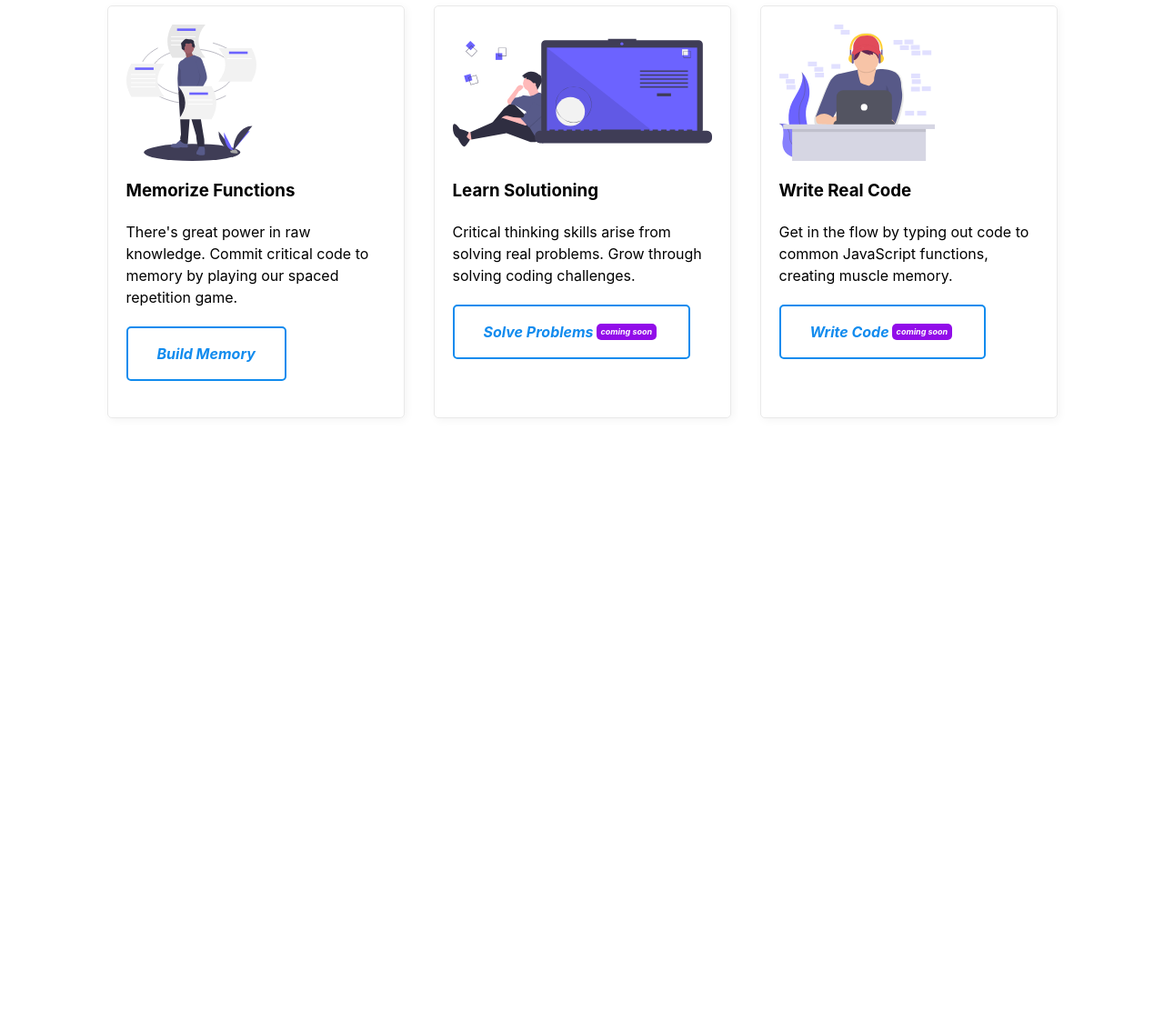
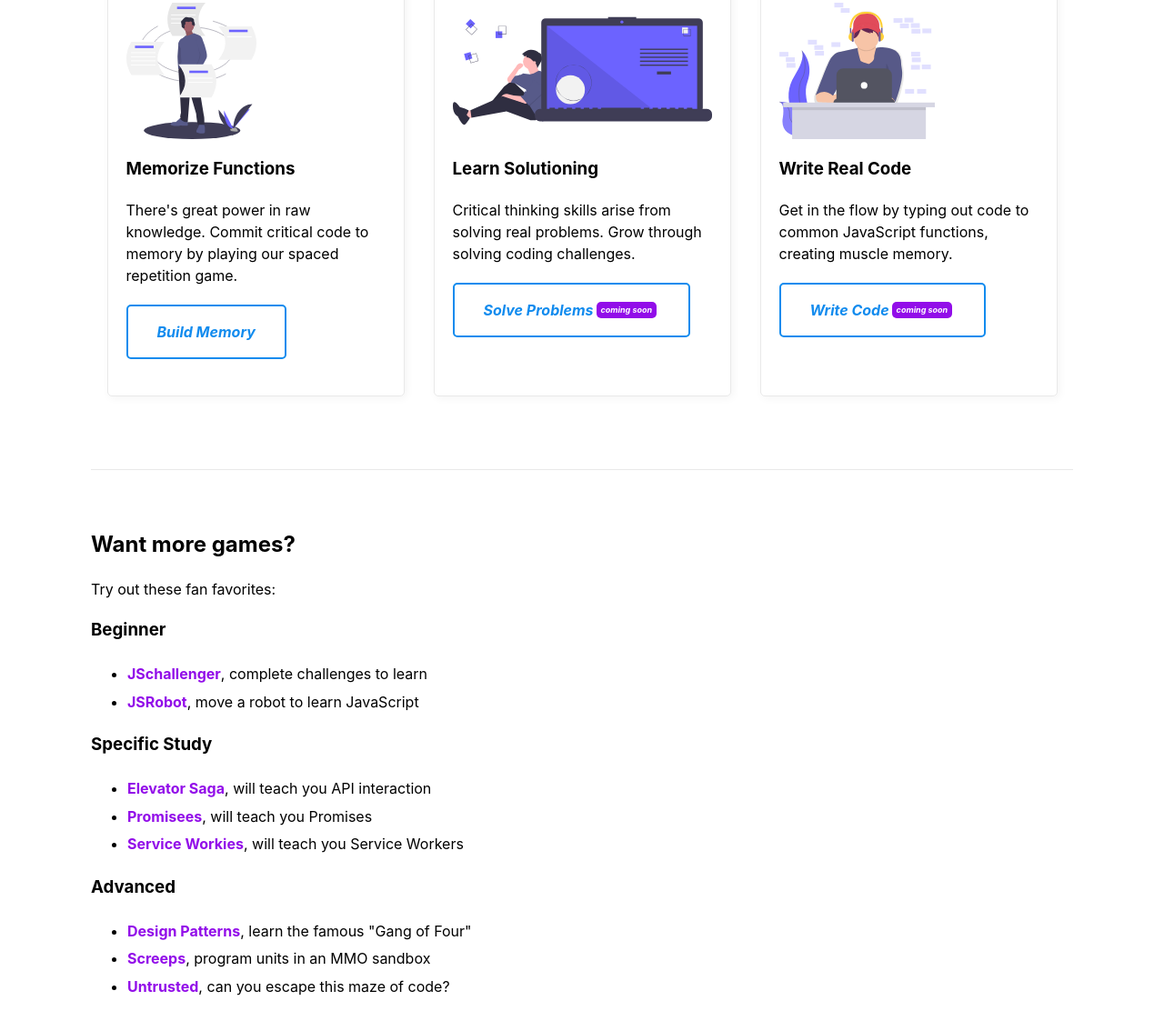
Before and after one commit to rchillard/script.schule, a plain HTML site: page practice.html in a window 1280 px wide. Shown: the part 508-1642 px from the top of the page at 91% size. Before the commit the page ends 1024 px from the top, so only its background shows below. Drawn offline with Linux system fonts and the light colour scheme.

Commit message:
Add collection of additional games

```diff
--- a/practice.html
+++ b/practice.html
@@ -49,8 +49,8 @@
   <main>
     <h1>Practice</h1>
     <p>
-      Learning to program is not about reading tutorials, watching videos, or listening to lectures.  You really learn to program by actually programming.
-      You have to code.  You have to practice.
+      Learning to program is not about reading tutorials, watching videos, or listening to lectures. You really learn to
+      program by coding.
     </p>
     <hr>
     <section>
@@ -59,9 +59,11 @@
         <p>We offer three different ways to sharpen your JavaScript sword.</p>
       </header>
       <aside>
-        <img alt="programmer with flash cards whirling around their head" src="img/undraw_Memory_storage_reh0.svg" height="150">
+        <img alt="programmer with flash cards whirling around their head" src="img/undraw_Memory_storage_reh0.svg"
+          height="150">
         <h3>Memorize Functions</h3>
-        <p>There's great power in raw knowledge.  Commit critical code to memory by playing our spaced repetition game.</p>
+        <p>There's great power in raw knowledge. Commit critical code to memory by playing our spaced repetition game.
+        </p>
         <p>
           <a href="practice-building-memory.html"><em>Build Memory</em></a>
         </p>
@@ -69,7 +71,7 @@
       <aside>
         <img alt="programmer thinking about a problem" src="img/undraw_code_thinking_1jeh.svg" height="150">
         <h3>Learn Solutioning</h3>
-        <p>Critical thinking skills arise from solving real problems.  Grow through solving coding challenges.</p>
+        <p>Critical thinking skills arise from solving real problems. Grow through solving coding challenges.</p>
         <p>
           <a href="#"><em>Solve Problems<sup>coming soon</sup></em></a>
         </p>
@@ -83,6 +85,29 @@
         </p>
       </aside>
     </section>
+    <hr>
+    <article>
+      <h2>Want more games?</h2>
+
+      <p>Try out these fan favorites:</p>
+      <h3>Beginner</h3>
+      <ul>
+        <li><a href="https://www.jschallenger.com/">JSchallenger</a>, complete challenges to learn</li>
+        <li><a href="https://lab.reaal.me/jsrobot/">JSRobot</a>, move a robot to learn JavaScript</li>
+      </ul>
+      <h3>Specific Study</h3>
+      <ul>
+        <li><a href="https://play.elevatorsaga.com/">Elevator Saga</a>, will teach you API interaction</li>
+        <li><a href="https://bevacqua.github.io/promisees/">Promisees</a>, will teach you Promises</li>
+        <li><a href="https://serviceworkies.com/">Service Workies</a>, will teach you Service Workers</li>
+      </ul>
+      <h3>Advanced</h3>
+      <ul>
+        <li><a href="https://designpatternsgame.com/">Design Patterns</a>, learn the famous "Gang of Four"</li>
+        <li><a href="https://screeps.com/">Screeps</a>, program units in an MMO sandbox</li>
+        <li><a href="https://alexnisnevich.github.io/untrusted/">Untrusted</a>, can you escape this maze of code?</li>
+      </ul>
+    </article>
   </main>
   <footer>
 
```
Lines whose indentation alone changed are shown as unchanged.
